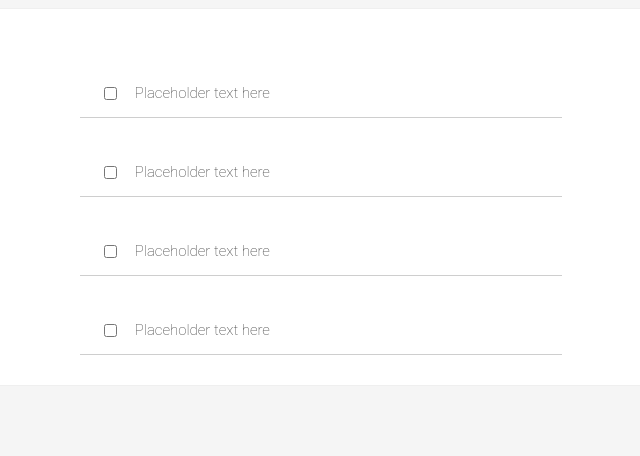
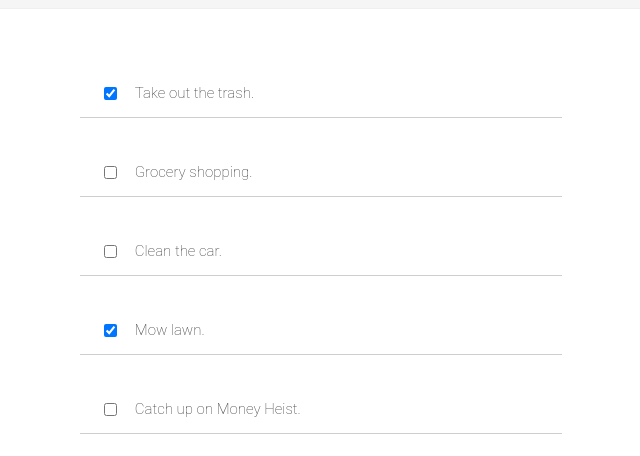
Before and after one commit to imPrafull/React-Notes, a React (Create React App) app: page / in a window 1280 px wide. Shown: the top 456 px of the page, without its empty margins (319-959 px from the left). Built offline with nearby package versions, Linux system fonts and the light colour scheme.

Commit message:
mapping arrays

```diff
--- a/src/App.js
+++ b/src/App.js
@@ -1,13 +1,13 @@
 import React from 'react';
-import TodoItem from './components/TodoItem'
+
+import TodoItem from './components/TodoItem';
+import todoData from './todoData'
 
 function App() {
+    const todoItems = todoData.map(item => <TodoItem key={item.id} item={item}/>)
     return (
         <div className="todo-list">
-            <TodoItem />
-            <TodoItem />
-            <TodoItem />
-            <TodoItem />
+            {todoItems}
         </div>
     )
 }
--- a/src/components/TodoItem.js
+++ b/src/components/TodoItem.js
@@ -1,10 +1,10 @@
 import React from 'react';
 
-function TodoItem() {
+function TodoItem(props) {
     return (
         <div className="todo-item">
-            <input type="checkbox" />
-            <p>Placeholder text here</p>
+            <input type="checkbox" checked={props.item.completed} />
+            <p>{props.item.text}</p>
         </div>
     )
 }
--- /dev/null
+++ b/src/todoData.js
@@ -0,0 +1,29 @@
+const todoData = [
+    {
+        id: 1,
+        text: 'Take out the trash.',
+        completed: true
+    },
+    {
+        id: 2,
+        text: 'Grocery shopping.',
+        completed: false
+    },
+    {
+        id: 3,
+        text: 'Clean the car.',
+        completed: false
+    },
+    {
+        id: 4,
+        text: 'Mow lawn.',
+        completed: true
+    },
+    {
+        id: 5,
+        text: 'Catch up on Money Heist.',
+        completed: false
+    },
+];
+
+export default todoData
```
